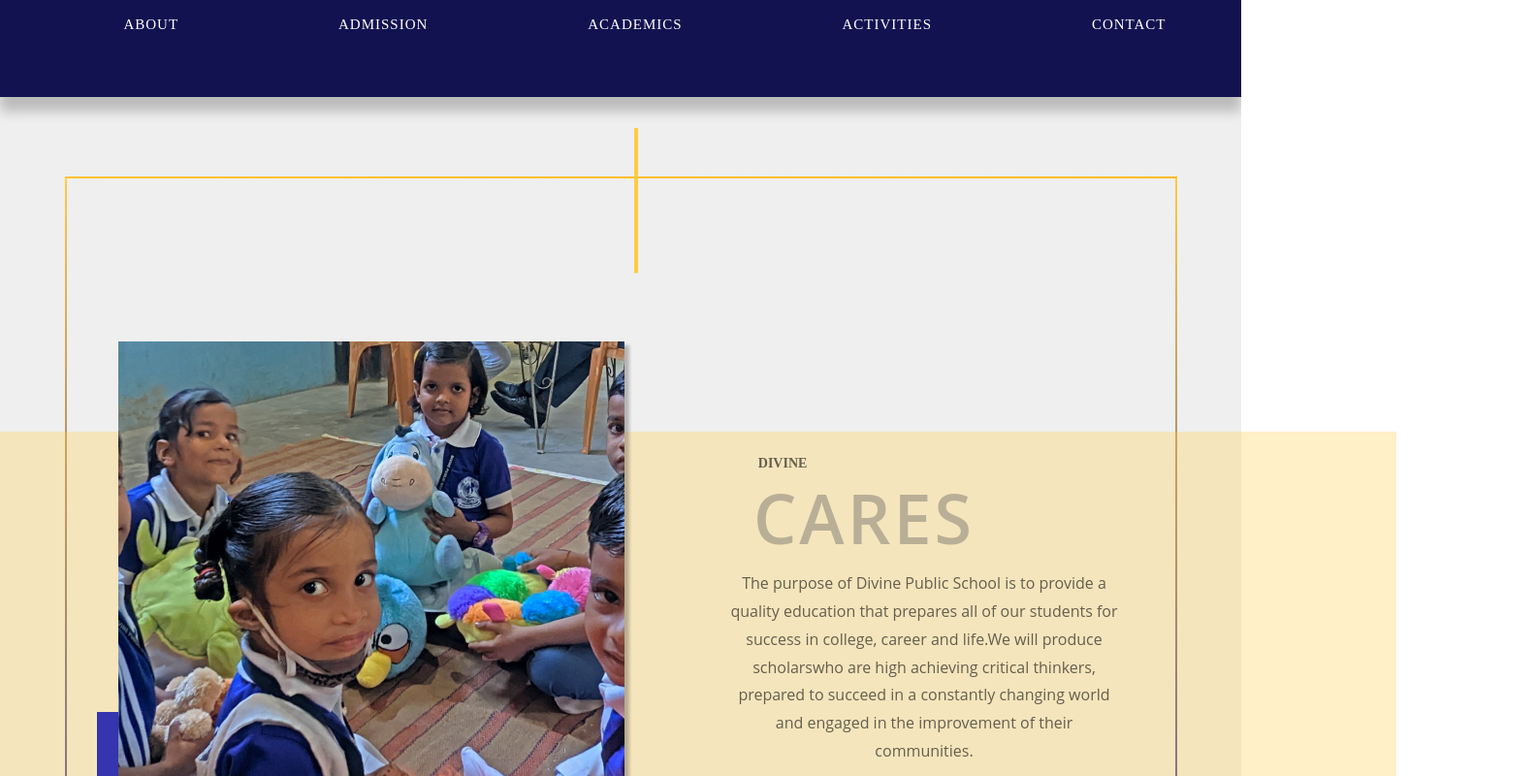
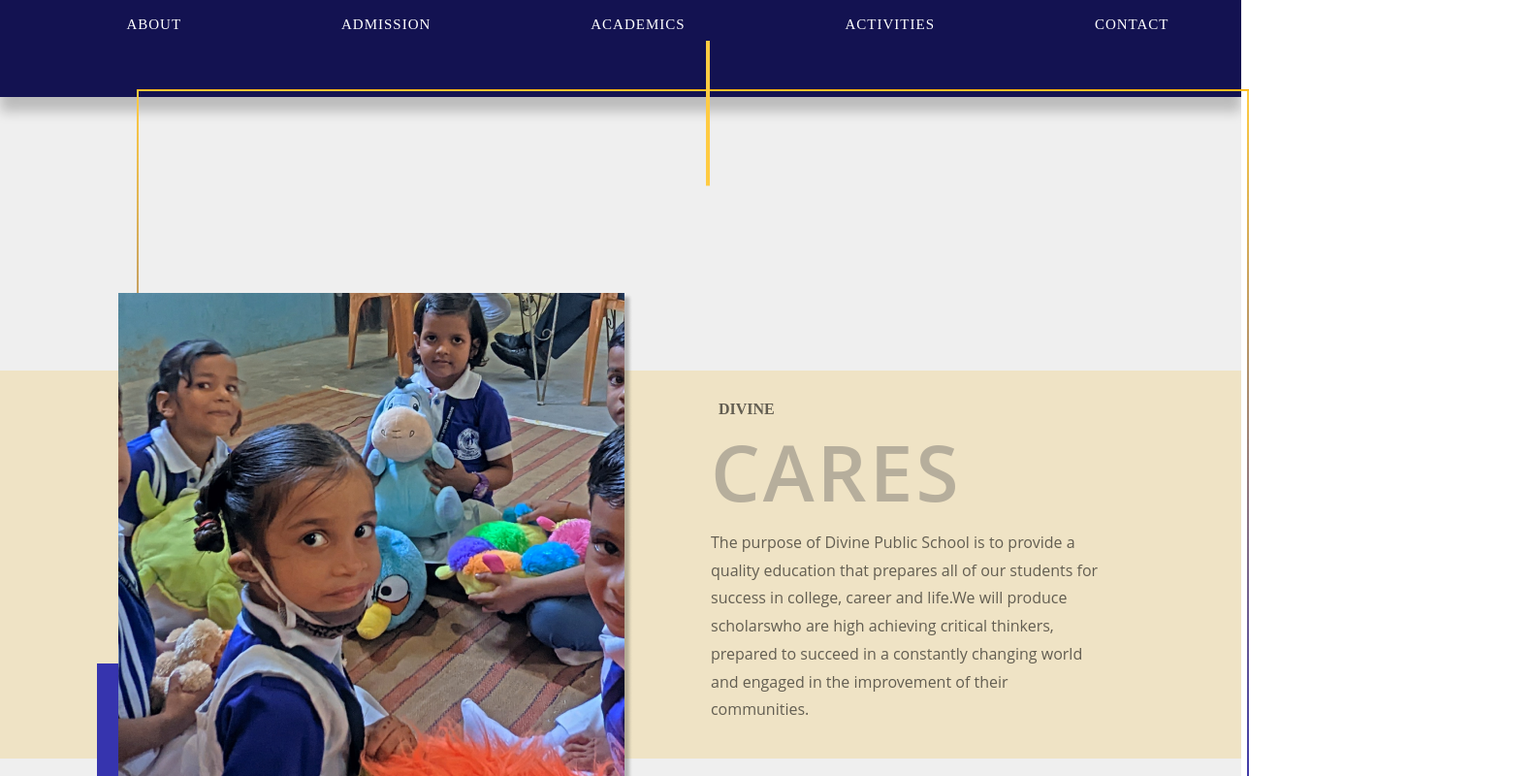
Before and after one commit to hscharpreet/dps-web, a React (Create React App) app: page / in a window 1280 px wide. Shown: the part 980-1780 px from the top of the page at 97% size, 1584 px wide, since content can reach past the window. Built offline with nearby package versions, Linux system fonts and the light colour scheme; no server answers; the database is empty; a web font is replaced by a local one.

Commit message:
added css

```diff
--- a/src/components/About/AboutPage.css
+++ b/src/components/About/AboutPage.css
@@ -3,9 +3,7 @@
 @import url('https://fonts.googleapis.com/css2?family=Montagu+Slab:opsz,wght@16..144,300;16..144,400;16..144,600;16..144,700&display=swap');
 
 .banner{
-  position: relative;
   width:100%;
-  top: -28px;
   height: 100%;
 
 }
@@ -25,6 +23,7 @@
   align-items: center;
   justify-content: center;
   list-style: none;
+  flex-wrap: wrap;
  margin-top: 30px;
 }
 .aboutNav li {
@@ -36,7 +35,7 @@
   font-family: "Montagu Slab", serif;
 }
 .aboutNav .line {
-  border-left: 0.6px solid #8aa1d6;
+  border-left: 0.6px solid #a5aab5b6;
   height: 10px;
   margin-left: 2rem;
 }
--- a/src/components/Home/CardCarousel.css
+++ b/src/components/Home/CardCarousel.css
@@ -2,13 +2,14 @@
     display: flex;
     align-items: flex-end;
     justify-content: end;
-    height: 1000px;
+    height: 100%;
     width:100%;
-    padding: 0 3%;
+    padding: 8% 3%;
     background-color: #d6d6d661;
+    overflow: hidden;
 }
 .item{
-    padding-left: 10px;
+    padding-left: 1rem;
 }
 
 .carousel{
@@ -18,7 +19,7 @@
 .square{
     background-color: rgba(246, 222, 86, 0.211);
     height: 85%;
-    width: 90%;
+    width: 85%;
     position: absolute;
     left: 15%;
     top: 5%;
--- a/src/components/Home/DivineCare.css
+++ b/src/components/Home/DivineCare.css
@@ -1,51 +1,60 @@
-@import url('https://fonts.googleapis.com/css2?family=Montagu+Slab:opsz,wght@16..144,300;16..144,400;16..144,600;16..144,700&family=Open-Sans:wght@300&display=swap');
+@import url("https://fonts.googleapis.com/css2?family=Montagu+Slab:opsz,wght@16..144,300;16..144,400;16..144,600;16..144,700&family=Open-Sans:wght@300&display=swap");
 
-
-#divine-care{
+#divine-care {
   display: flex;
   align-items: center;
-    background:  url(../../assets//Group\ 26.png);
-    background-repeat: no-repeat;
-    background-position-x: center  ;
   position: relative;
-    top: -1.5%;
-    z-index: 1;
-    height: 1000px;
+  max-height: 100%;
+  height: 900px;
   background-color: #d6d6d661;
+  flex-wrap: wrap;
 }
-.img-1{
+.rect {
   position: absolute;
   z-index: -1;
+  background-color: rgba(255, 190, 37, 0.31);
+  height: 400px;
+  width: 100%;
 }
-.img-2{
+.img-2 {
   margin-left: 100px;
+  position: relative;
+  z-index: 1;
+
 }
+.img-1 {
+  position: absolute;
+  width: 100%;
+  height: 100%;
+  left: 11%;
+  top: -10%;
 
-.lines{
-    margin-left: 100px;
 }
-.lines h2{
-    font-size: 14px;
-    margin: 0 1.8rem;
+.lines {
+  margin-left: 5rem;
+}
+.lines h2 {
+  font-size: 1rem;
+  margin: 0 .5rem;
   font-weight: 600;
   color: rgba(0, 0, 0, 0.59);
-    font-family: 'Montagu Slab', serif;
+  font-family: "Montagu Slab", serif;
 }
-.lines h1{
-    margin: 0 1.5rem;
-    font-size: 70px;
+.lines h1 {
+  margin: 0 ;
+  font-size: 5rem;
   font-weight: 540;
   letter-spacing: 3px;
   color: rgba(98, 95, 95, 0.4);
-    font-family:'Open Sans' ;
+  font-family: "Open Sans";
 }
-.lines .purpose{
+.lines .purpose {
   margin: 5px 0;
   width: 400px;
-   text-align: center;
+  text-align: left;
   font-size: 16px;
   line-height: 1.8;
   font-weight: 400;
   color: rgba(0, 0, 0, 0.59);
-   font-family: 'Open Sans';
+  font-family: "Open Sans";
 }
--- a/src/components/Home/DivineCare.js
+++ b/src/components/Home/DivineCare.js
@@ -1,7 +1,7 @@
 import React from "react";
 import "./DivineCare.css";
 import kids from "../../assets/Group 27.png";
-import yellow from "../../assets/Rectangle 20.png";
+import yellow from "../../assets/Group 26.png";
 
 const DivineCare = () => {
   return (
@@ -9,6 +9,10 @@
       <section id="divine-care">
         <div className="img-1">
           <img src={yellow} alt="" />
+
+        </div>
+        <div className="rect">
+
         </div>
         <div className="img-2">
           <img src={kids} alt="kids" />
--- a/src/components/Home/slider/Slider.css
+++ b/src/components/Home/slider/Slider.css
@@ -8,6 +8,7 @@
   }
   .slide .image{
     height: 800px;
+    object-fit: fill;
   }
 
   .slide {
@@ -83,9 +84,9 @@
   }
 
   .arrow {
-    border: 2px solid white;
+    /* border: 2px solid white; */
     background-color: transparent;
-    color: #fff;
+    color: rgb(255, 255, 255);
     cursor: pointer;
     height: 2rem;
     width: 2rem;
--- a/src/components/Home/slider/Slider.js
+++ b/src/components/Home/slider/Slider.js
@@ -10,7 +10,7 @@
 
   const autoScroll = true;
   let slideInterval;
-  let intervalTime = 900000;
+  let intervalTime = 3000;
 
   const nextSlide = () => {
     setCurrentSlide(currentSlide === slideLength - 1 ? 0 : currentSlide + 1);
```
Also changed, not shown: src/components/Home/CardData.js (added). Lines whose indentation alone changed are shown as unchanged.
